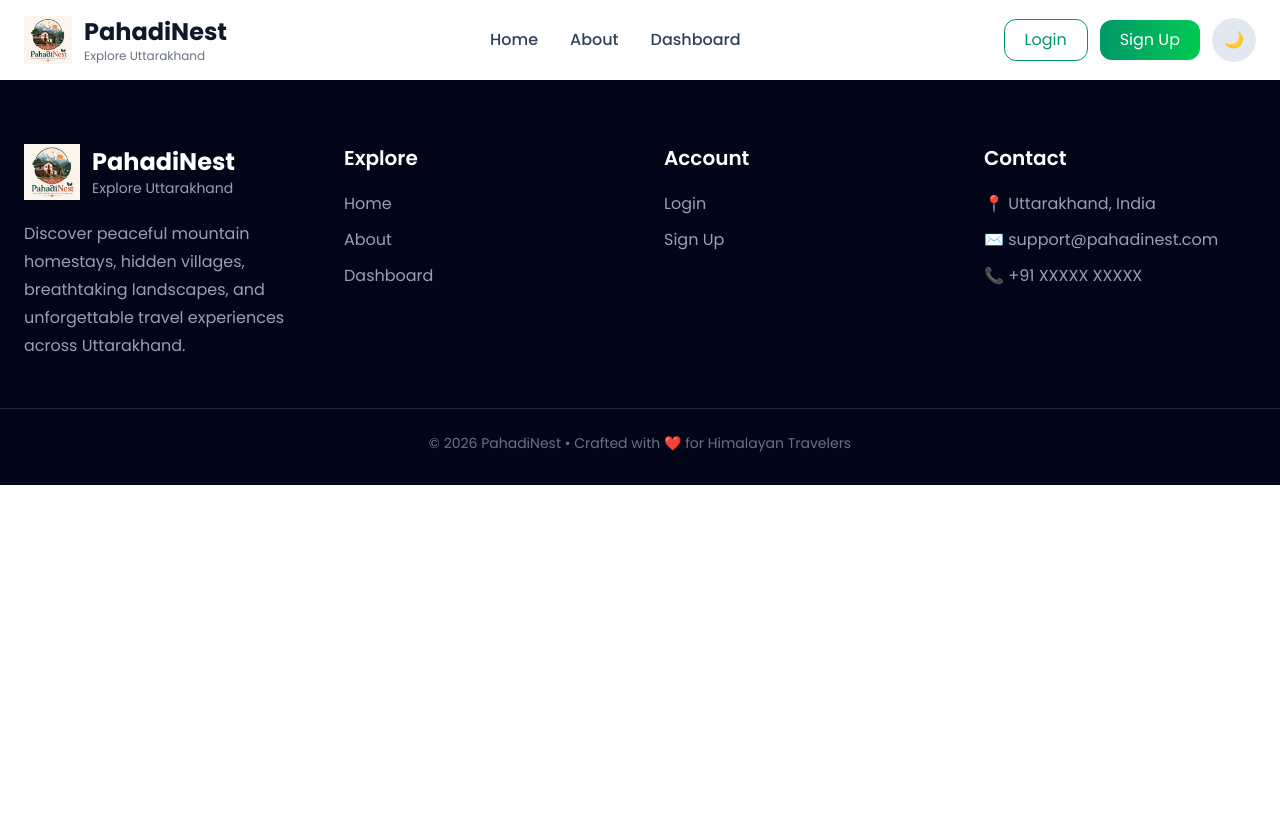
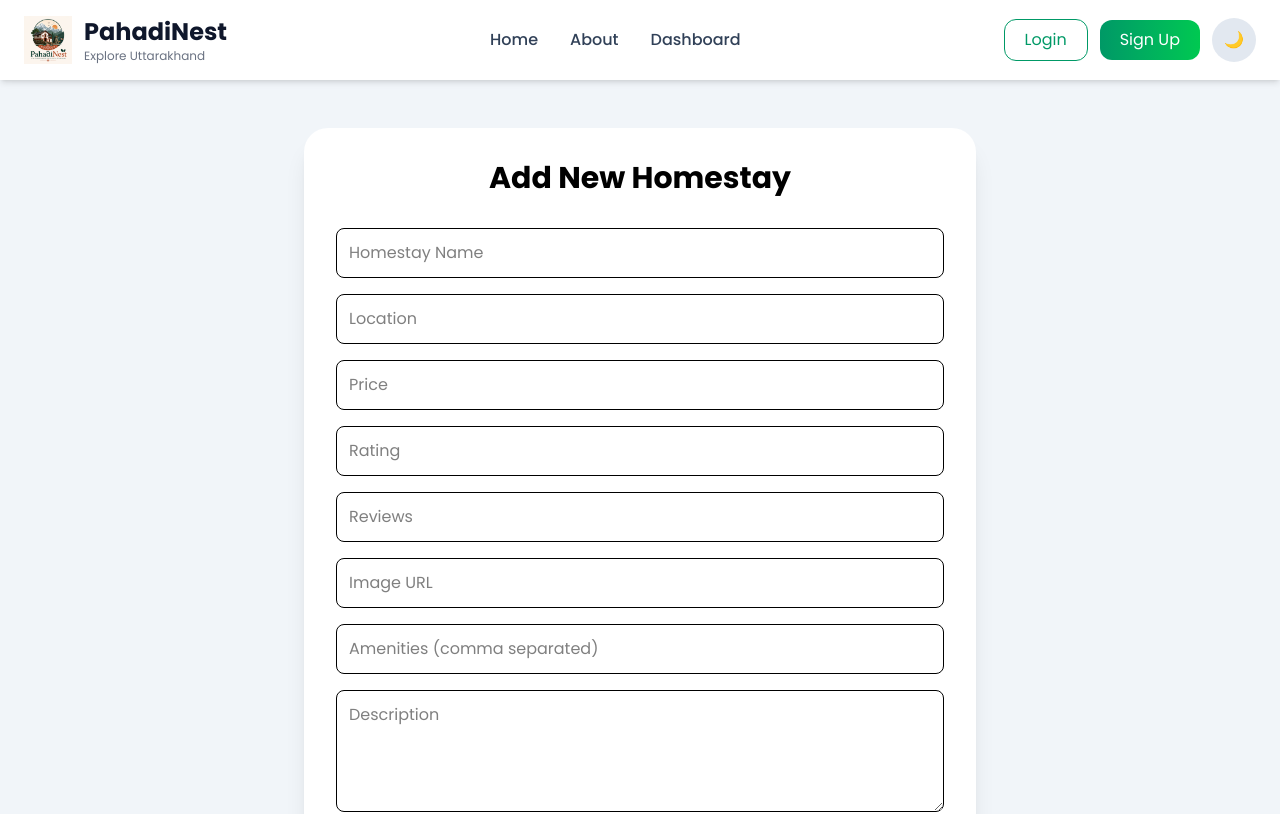
Before and after one commit to Darshitajoshi/PahadiNest, a React app in the folder frontend/: page /add-homestay in a window 1280 px wide. Shown: the top 814 px of the page. Built offline with nearby package versions, Linux system fonts and the light colour scheme; the HTML template or start-up script is replaced by a standard one.

Commit message:
Week 5: Implement CRUD operations for homestays

```diff
--- a/frontend/src/App.jsx
+++ b/frontend/src/App.jsx
@@ -10,6 +10,8 @@ import Login from "./pages/Login";
 import Signup from "./pages/Signup";
 import Dashboard from "./pages/Dashboard";
 import Showcase from "./pages/Showcase";
+import AddHomestay from "./pages/AddHomestay";
+import EditHomestay from "./pages/EditHomestay";
 
 function App() {
   const [darkMode, setDarkMode] = useState(false);
@@ -54,6 +56,12 @@ function App() {
         <Route path="/dashboard" element={<Dashboard />} />
 
         <Route path="/showcase" element={<Showcase />} />
+
+        <Route path="/add-homestay" element={<AddHomestay />} />
+        <Route
+          path="/edit-homestay/:id"
+          element={<EditHomestay />}
+        />
       </Routes>
 
       <Footer />
--- /dev/null
+++ b/frontend/src/pages/AddHomestay.jsx
@@ -0,0 +1,149 @@
+import { useState } from "react";
+import { useNavigate } from "react-router-dom";
+
+function AddHomestay() {
+  const navigate = useNavigate();
+
+  const [formData, setFormData] = useState({
+    name: "",
+    location: "",
+    price: "",
+    rating: "",
+    reviews: "",
+    image: "",
+    description: "",
+    amenities: "",
+  });
+
+  const handleChange = (e) => {
+    setFormData({
+      ...formData,
+      [e.target.name]: e.target.value,
+    });
+  };
+
+  const handleSubmit = async (e) => {
+    e.preventDefault();
+
+    const data = {
+      ...formData,
+      price: Number(formData.price),
+      rating: Number(formData.rating),
+      reviews: Number(formData.reviews),
+      amenities: formData.amenities
+        .split(",")
+        .map((item) => item.trim()),
+    };
+
+    const response = await fetch(
+      "http://localhost:5000/api/homestays",
+      {
+        method: "POST",
+        headers: {
+          "Content-Type": "application/json",
+        },
+        body: JSON.stringify(data),
+      }
+    );
+
+    if (response.ok) {
+      alert("✅ Homestay Added Successfully");
+      navigate("/dashboard");
+    } else {
+      alert("Something went wrong");
+    }
+  };
+
+  return (
+    <div className="min-h-screen bg-slate-100 flex justify-center items-center py-12">
+
+      <form
+        onSubmit={handleSubmit}
+        className="bg-white rounded-3xl shadow-xl p-8 w-full max-w-2xl"
+      >
+
+        <h1 className="text-3xl font-bold mb-8 text-center">
+          Add New Homestay
+        </h1>
+
+        <input
+          className="w-full border rounded-lg p-3 mb-4"
+          name="name"
+          placeholder="Homestay Name"
+          onChange={handleChange}
+          required
+        />
+
+        <input
+          className="w-full border rounded-lg p-3 mb-4"
+          name="location"
+          placeholder="Location"
+          onChange={handleChange}
+          required
+        />
+
+        <input
+          className="w-full border rounded-lg p-3 mb-4"
+          name="price"
+          type="number"
+          placeholder="Price"
+          onChange={handleChange}
+          required
+        />
+
+        <input
+          className="w-full border rounded-lg p-3 mb-4"
+          name="rating"
+          type="number"
+          step="0.1"
+          placeholder="Rating"
+          onChange={handleChange}
+          required
+        />
+
+        <input
+          className="w-full border rounded-lg p-3 mb-4"
+          name="reviews"
+          type="number"
+          placeholder="Reviews"
+          onChange={handleChange}
+          required
+        />
+
+        <input
+          className="w-full border rounded-lg p-3 mb-4"
+          name="image"
+          placeholder="Image URL"
+          onChange={handleChange}
+          required
+        />
+
+        <input
+          className="w-full border rounded-lg p-3 mb-4"
+          name="amenities"
+          placeholder="Amenities (comma separated)"
+          onChange={handleChange}
+        />
+
+        <textarea
+          className="w-full border rounded-lg p-3 mb-6"
+          rows="4"
+          name="description"
+          placeholder="Description"
+          onChange={handleChange}
+          required
+        />
+
+        <button
+          className="w-full bg-emerald-600 hover:bg-emerald-700 text-white py-3 rounded-xl"
+        >
+          Add Homestay
+        </button>
+
+      </form>
+
+    </div>
+  );
+}
+
+export default AddHomestay;
--- /dev/null
+++ b/frontend/src/pages/EditHomestay.jsx
@@ -0,0 +1,154 @@
+import { useEffect, useState } from "react";
+import { useNavigate, useParams } from "react-router-dom";
+
+function EditHomestay() {
+  const { id } = useParams();
+  const navigate = useNavigate();
+
+  const [formData, setFormData] = useState({
+    name: "",
+    location: "",
+    price: "",
+    rating: "",
+    reviews: "",
+    image: "",
+    amenities: "",
+    description: "",
+  });
+
+  useEffect(() => {
+    fetch(`http://localhost:5000/api/homestays/${id}`)
+      .then((res) => res.json())
+      .then((data) => {
+        setFormData({
+          ...data.data,
+          amenities: data.data.amenities?.join(", ") || "",
+        });
+      });
+  }, [id]);
+
+  const handleChange = (e) => {
+    setFormData({
+      ...formData,
+      [e.target.name]: e.target.value,
+    });
+  };
+
+  const handleSubmit = async (e) => {
+    e.preventDefault();
+
+    const updatedData = {
+      ...formData,
+      price: Number(formData.price),
+      rating: Number(formData.rating),
+      reviews: Number(formData.reviews),
+      amenities: formData.amenities
+        .split(",")
+        .map((item) => item.trim()),
+    };
+
+    const response = await fetch(
+      `http://localhost:5000/api/homestays/${id}`,
+      {
+        method: "PUT",
+        headers: {
+          "Content-Type": "application/json",
+        },
+        body: JSON.stringify(updatedData),
+      }
+    );
+
+    if (response.ok) {
+      alert("✅ Homestay Updated Successfully");
+      navigate("/dashboard");
+    } else {
+      alert("Failed to update homestay");
+    }
+  };
+
+  return (
+    <div className="min-h-screen bg-slate-100 flex justify-center items-center py-12">
+
+      <form
+        onSubmit={handleSubmit}
+        className="bg-white rounded-3xl shadow-xl p-8 w-full max-w-2xl"
+      >
+
+        <h1 className="text-3xl font-bold text-center mb-8">
+          Edit Homestay
+        </h1>
+
+        <input
+          className="w-full border p-3 rounded-lg mb-4"
+          name="name"
+          value={formData.name}
+          onChange={handleChange}
+        />
+
+        <input
+          className="w-full border p-3 rounded-lg mb-4"
+          name="location"
+          value={formData.location}
+          onChange={handleChange}
+        />
+
+        <input
+          className="w-full border p-3 rounded-lg mb-4"
+          name="price"
+          type="number"
+          value={formData.price}
+          onChange={handleChange}
+        />
+
+        <input
+          className="w-full border p-3 rounded-lg mb-4"
+          name="rating"
+          type="number"
+          step="0.1"
+          value={formData.rating}
+          onChange={handleChange}
+        />
+
+        <input
+          className="w-full border p-3 rounded-lg mb-4"
+          name="reviews"
+          type="number"
+          value={formData.reviews}
+          onChange={handleChange}
+        />
+
+        <input
+          className="w-full border p-3 rounded-lg mb-4"
+          name="image"
+          value={formData.image}
+          onChange={handleChange}
+        />
+
+        <input
+          className="w-full border p-3 rounded-lg mb-4"
+          name="amenities"
+          value={formData.amenities}
+          onChange={handleChange}
+        />
+
+        <textarea
+          className="w-full border p-3 rounded-lg mb-6"
+          rows="4"
+          name="description"
+          value={formData.description}
+          onChange={handleChange}
+        />
+
+        <button
+          className="w-full bg-blue-600 hover:bg-blue-700 text-white py-3 rounded-xl"
+        >
+          Update Homestay
+        </button>
+
+      </form>
+
+    </div>
+  );
+}
+
+export default EditHomestay;
--- a/frontend/src/pages/dashboard.jsx
+++ b/frontend/src/pages/dashboard.jsx
@@ -1,7 +1,9 @@
 import { useEffect, useState } from "react";
+import { useNavigate } from "react-router-dom";
 
 function Dashboard() {
   const [destinations, setDestinations] = useState([]);
+  const navigate = useNavigate();
   const [loading, setLoading] = useState(true);
   const [error, setError] = useState("");
 
@@ -25,7 +27,35 @@ function Dashboard() {
       </div>
     );
   }
+  const deleteHomestay = async (id) => {
+    const confirmDelete = window.confirm(
+      "Are you sure you want to delete this homestay?"
+    );
 
+    if (!confirmDelete) return;
+
+    try {
+      const response = await fetch(
+        `http://localhost:5000/api/homestays/${id}`,
+        {
+          method: "DELETE",
+        }
+      );
+
+      if (response.ok) {
+        setDestinations((prev) =>
+          prev.filter((item) => item._id !== id)
+        );
+
+        alert("✅ Homestay Deleted Successfully");
+      } else {
+        alert("Failed to delete homestay");
+      }
+    } catch (error) {
+      console.error(error);
+      alert("Something went wrong");
+    }
+  };
   if (error) {
     return (
       <div className="min-h-screen flex justify-center items-center text-red-600 text-2xl font-semibold">
@@ -111,9 +141,20 @@ function Dashboard() {
       {/* Featured Homestays */}
       <section className="max-w-7xl mx-auto px-6 pb-16">
 
-        <h2 className="text-3xl font-bold mb-8 dark:text-white">
-          Featured Homestays
-        </h2>
+        <div className="flex justify-between items-center mb-8">
+
+          <h2 className="text-3xl font-bold dark:text-white">
+            Featured Homestays
+          </h2>
+
+          <button
+            onClick={() => window.location.href = "/add-homestay"}
+            className="bg-emerald-600 hover:bg-emerald-700 text-white px-5 py-3 rounded-xl"
+          >
+            + Add Homestay
+          </button>
+
+        </div>
 
         <div className="grid md:grid-cols-2 lg:grid-cols-3 gap-8">
 
@@ -152,9 +193,28 @@ function Dashboard() {
                   {place.description}
                 </p>
 
-                <button className="mt-6 bg-emerald-600 hover:bg-emerald-700 text-white px-6 py-3 rounded-xl transition w-full">
-                  Explore
-                </button>
+                <div className="mt-6 flex gap-3">
+
+                  <button
+                    className="flex-1 bg-emerald-600 hover:bg-emerald-700 text-white py-3 rounded-xl"
+                  >
+                    Explore
+                  </button>
+
+                  <button
+                    onClick={() => navigate(`/edit-homestay/${place._id}`)}
+                    className="bg-blue-600 hover:bg-blue-700 text-white px-5 rounded-xl"
+                  >
+                    Edit
+                  </button>
+
+                  <button
+                    onClick={() => deleteHomestay(place._id)}
+                    className="bg-red-600 hover:bg-red-700 text-white px-5 rounded-xl"
+                  >
+                    Delete
+                  </button>
+                </div>
 
               </div>
 
```
